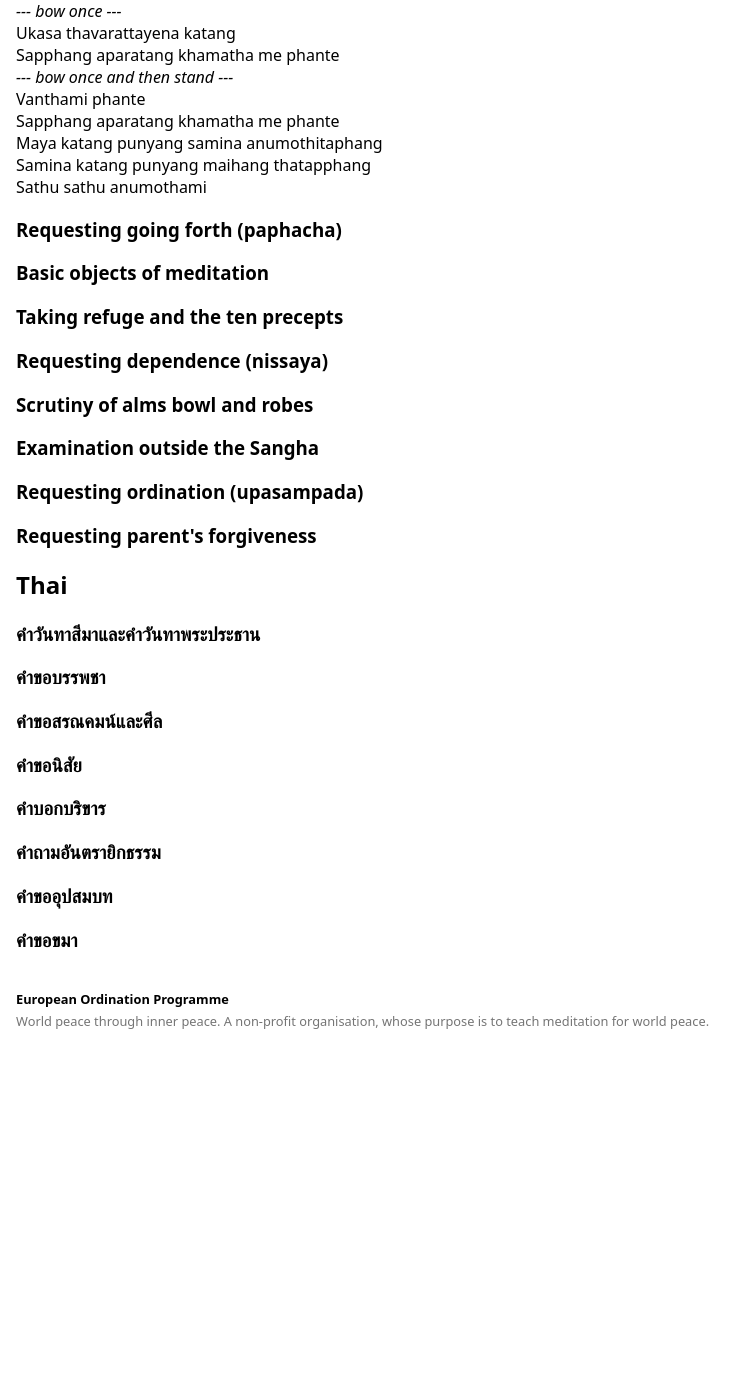
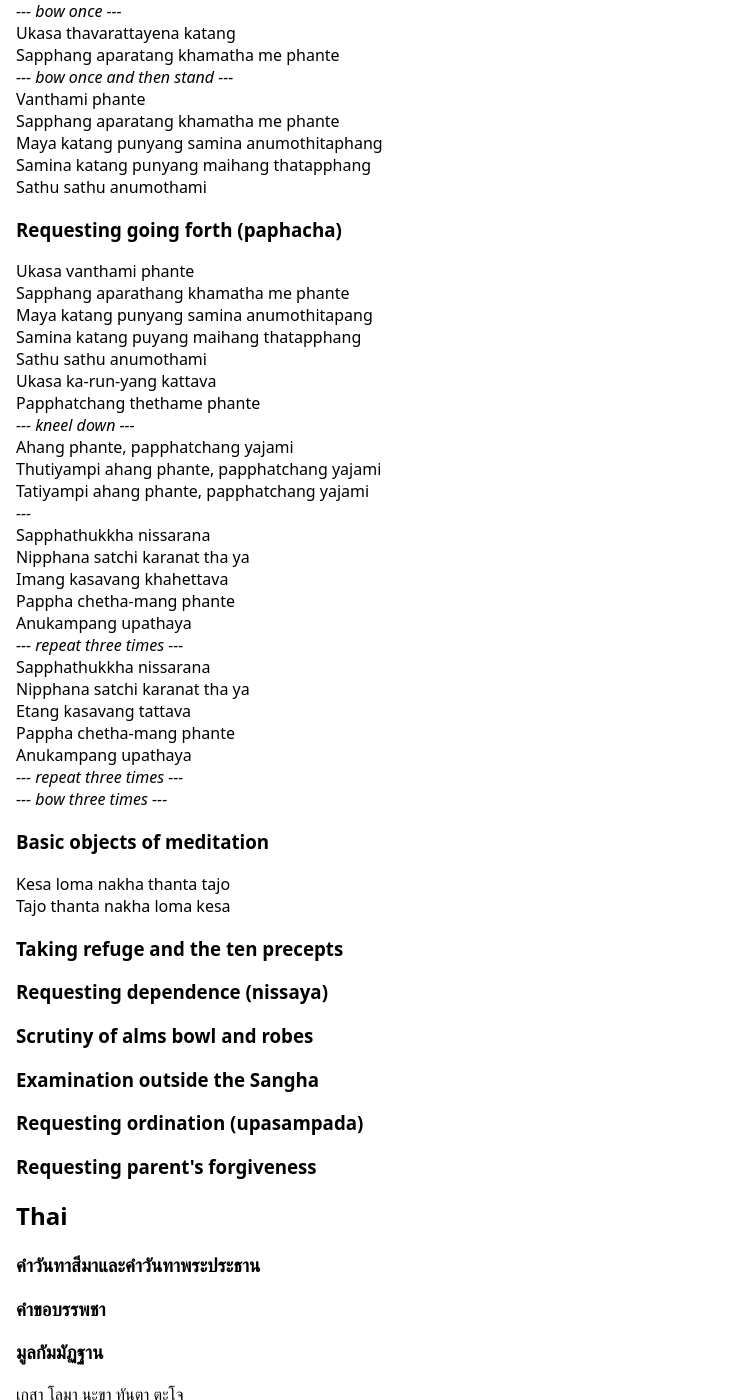
Before and after one commit to spicalous/eop-website, a Jekyll site: the page built from about/texts.html, in a window 1280 px wide and 1400 px high, scrolled down 434 px. Shown: the whole window, without its empty margins (0-752 px from the left). Built offline with Jekyll 4.4.1, drawn with Linux system fonts in a browser that asks for light colours; before the commit the page ends 1480 px from its top, so only the background shows below that; some of the changed text lies outside the part shown.

Commit message:
Content
3 text paragraphs

```diff
--- a/about/texts.html
+++ b/about/texts.html
@@ -22,10 +22,41 @@ layout: base
     Sapphang aparatang khamatha me phante<br>
     Maya katang punyang samina anumothitaphang<br>
     Samina katang punyang maihang thatapphang<br>
-    Sathu sathu anumothami<br>
+    Sathu sathu anumothami
   </p>
   <h3>Requesting going forth (paphacha)</h3>
+  <p>
+    Ukasa vanthami phante<br>
+    Sapphang aparathang khamatha me phante<br>
+    Maya katang punyang samina anumothitapang<br>
+    Samina katang puyang maihang thatapphang<br>
+    Sathu sathu anumothami<br>
+    Ukasa ka-run-yang kattava<br>
+    Papphatchang thethame phante<br>
+    <i>--- kneel down ---</i><br>
+    Ahang phante, papphatchang yajami<br>
+    Thutiyampi ahang phante, papphatchang yajami<br>
+    Tatiyampi ahang phante, papphatchang yajami<br>
+    <i>---</i><br>
+    Sapphathukkha nissarana<br>
+    Nipphana satchi karanat tha ya<br>
+    Imang kasavang khahettava<br>
+    Pappha chetha-mang phante<br>
+    Anukampang upathaya<br>
+    <i>--- repeat three times ---</i><br>
+    Sapphathukkha nissarana<br>
+    Nipphana satchi karanat tha ya<br>
+    Etang kasavang tattava<br>
+    Pappha chetha-mang phante<br>
+    Anukampang upathaya<br>
+    <i>--- repeat three times ---</i><br>
+    <i>--- bow three times ---</i>
+  </p>
   <h3>Basic objects of meditation</h3>
+  <p>
+    Kesa loma nakha thanta tajo<br>
+    Tajo thanta nakha loma kesa
+  </p>
   <h3>Taking refuge and the ten precepts</h3>
   <h3>Requesting dependence (nissaya)</h3>
   <h3>Scrutiny of alms bowl and robes</h3>
@@ -35,6 +66,11 @@ layout: base
   <h2 id="ordination-chanting-th">Thai</h2>
   <h3>คำวันทาสีมาและคำวันทาพระประธาน</h3>
   <h3>คำขอบรรพชา</h3>
+  <h3>มูลกัมมัฏฐาน</h3>
+  <p>
+    เกสา โลมา นะขา ทันตา ตะโจ<br>
+    ตะโจ ทันตา นะขา โลมา เกสา
+  </p>
   <h3>คำขอสรณคมน์และศีล</h3>
   <h3>คำขอนิสัย</h3>
   <h3>คำบอกบริขาร</h3>
```
